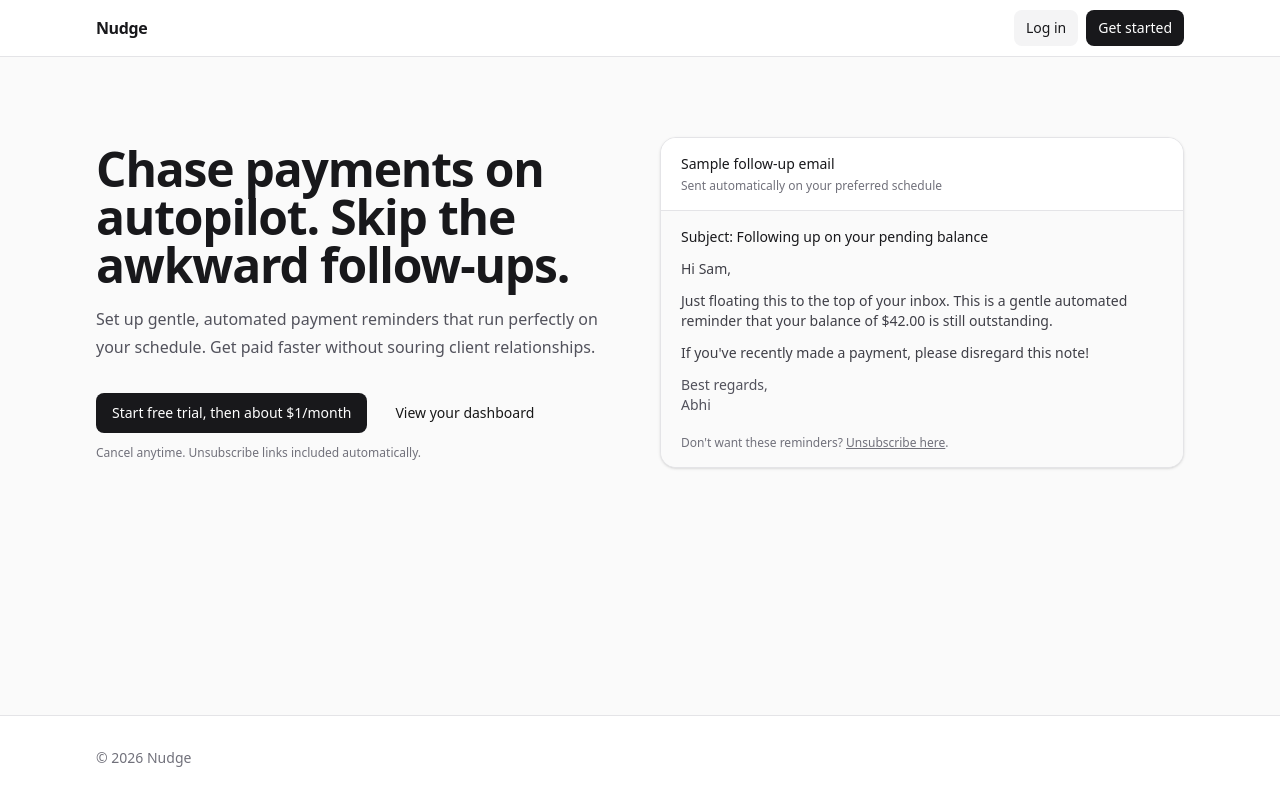
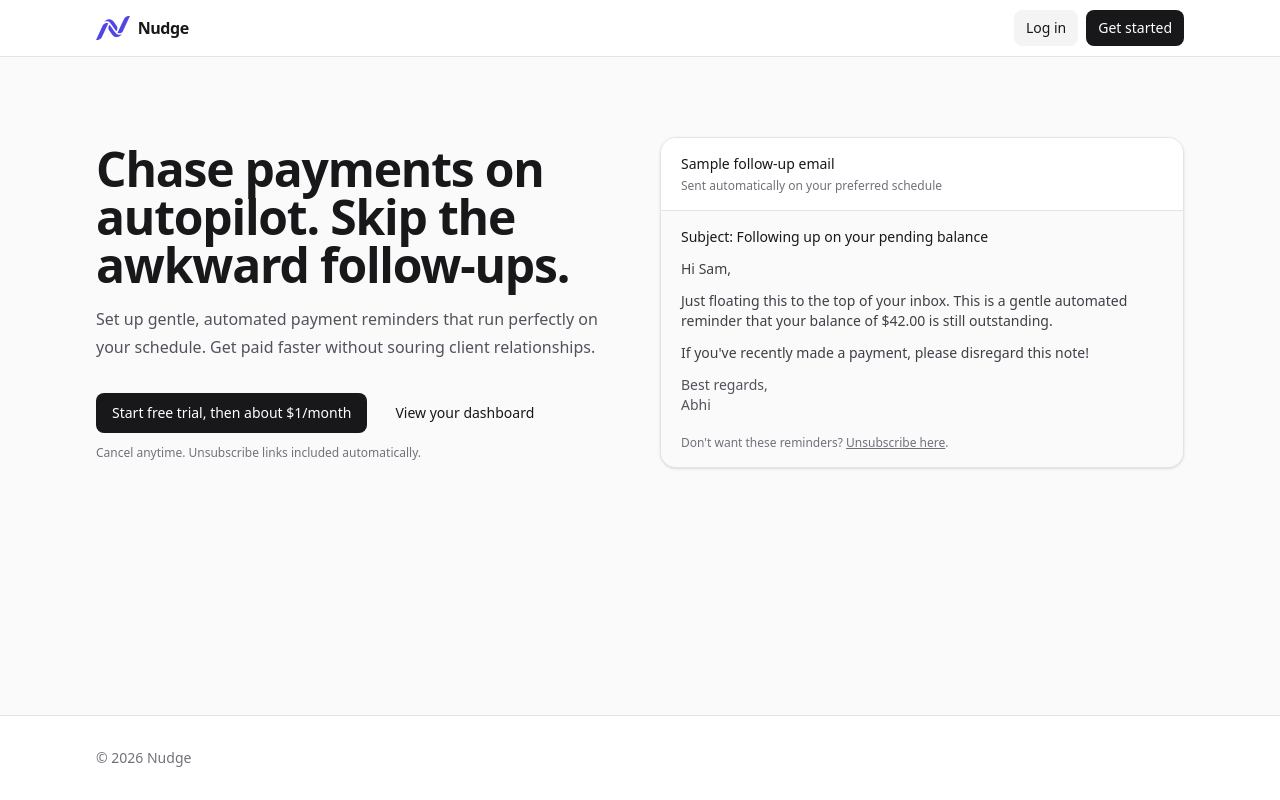
Before and after one commit to AbhishekU05/nudge, a Next.js app: page / in a window 1280 px wide. Built offline with nearby package versions, Linux system fonts and the light colour scheme; no server answers.

Commit message:
added logo

```diff
--- a/app/dashboard/page.tsx
+++ b/app/dashboard/page.tsx
@@ -1,3 +1,4 @@
+import Image from "next/image";
 import Link from "next/link";
 
 import { logout } from "@/app/actions/auth";
@@ -191,8 +192,9 @@ export default async function DashboardPage({
       <header className="border-b border-white/10 bg-black/50 backdrop-blur-xl">
         <Container className="flex h-16 items-center justify-between gap-4">
           <div className="min-w-0">
-            <Link href="/" className="font-semibold tracking-wide text-white">
-              Nudge
+            <Link href="/" className="flex items-center gap-2 mb-1">
+              <Image src="/logo.svg" alt="Nudge Logo" width={24} height={24} className="h-6 w-auto" />
+              <span className="font-semibold tracking-wide text-white">Nudge</span>
             </Link>
             <p className="truncate text-xs text-zinc-500">{user.email}</p>
           </div>
--- a/app/layout.tsx
+++ b/app/layout.tsx
@@ -4,6 +4,9 @@ import "./globals.css";
 export const metadata: Metadata = {
   title: "Nudge",
   description: "Recurring reminder emails for money owed.",
+  icons: {
+    icon: "/logo.svg",
+  },
 };
 
 export default function RootLayout({
--- a/app/page.tsx
+++ b/app/page.tsx
@@ -1,3 +1,4 @@
+import Image from "next/image";
 import Link from "next/link";
 
 import { redirect } from "next/navigation";
@@ -24,8 +25,9 @@ export default async function Home() {
     <div className="flex flex-1 flex-col bg-zinc-50">
       <header className="border-b border-zinc-200 bg-white">
         <Container className="flex h-14 items-center justify-between">
-          <Link href="/" className="font-semibold tracking-tight text-zinc-900">
-            Nudge
+          <Link href="/" className="flex items-center gap-2">
+            <Image src="/logo.svg" alt="Nudge Logo" width={24} height={24} className="h-6 w-auto" />
+            <span className="font-semibold tracking-tight text-zinc-900">Nudge</span>
           </Link>
           <div className="flex items-center gap-2">
             <Link href="/login">
--- a/components/site/auth-shell.tsx
+++ b/components/site/auth-shell.tsx
@@ -1,4 +1,6 @@
 import type { ReactNode } from "react";
+
+import Image from "next/image";
 
 import Link from "next/link";
 
@@ -19,8 +21,9 @@ export function AuthShell({
       <Container className="py-12">
         <div className="mx-auto w-full max-w-md">
           <div className="mb-6 flex items-center justify-center">
-            <Link href="/" className="text-sm font-semibold tracking-tight text-zinc-900">
-              Nudge
+            <Link href="/" className="flex items-center gap-2">
+              <Image src="/logo.svg" alt="Nudge Logo" width={32} height={32} className="h-8 w-auto" />
+              <span className="text-xl font-semibold tracking-tight text-zinc-900">Nudge</span>
             </Link>
           </div>
           <Card>
```
Also changed, not shown: public/logo.svg (added).
